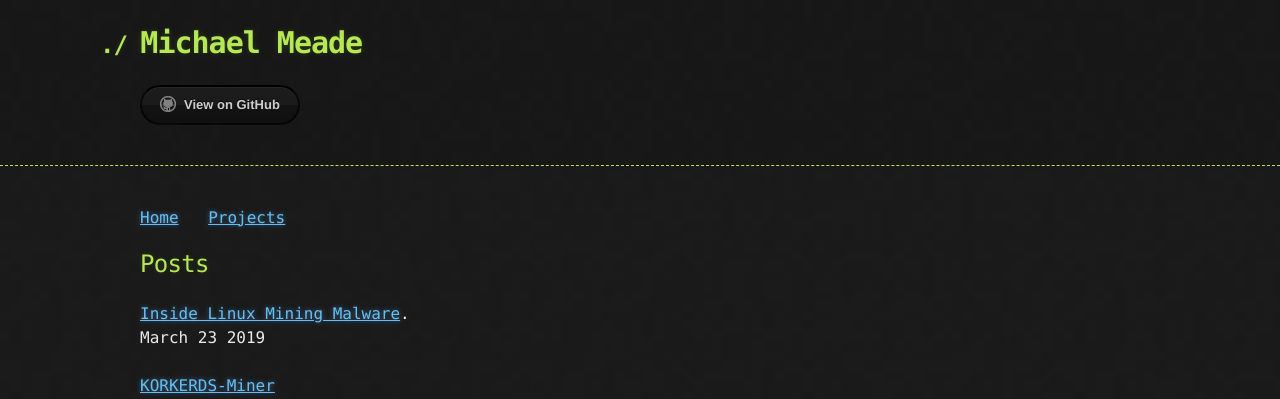
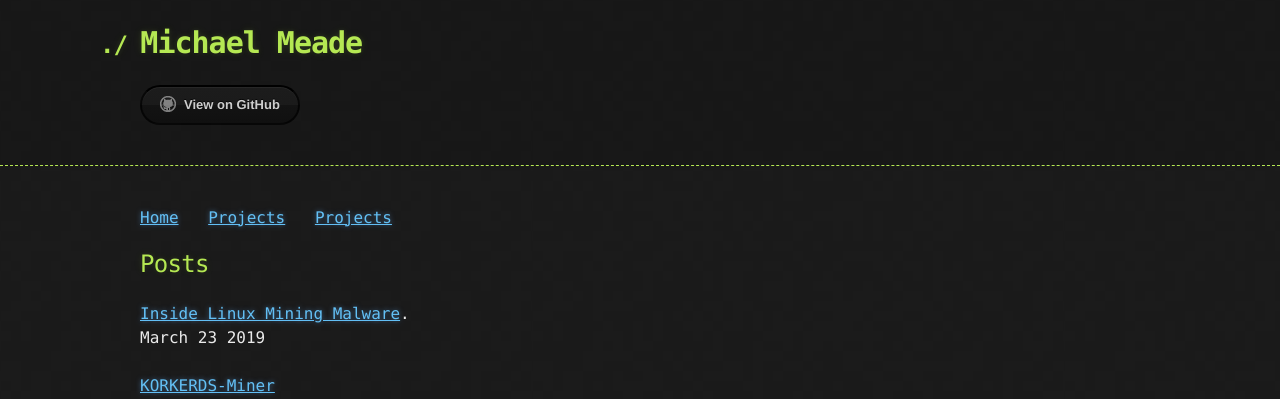
Before and after one commit to Michael-Meade/MinerFind, a Jekyll site: the page built from index.md, in a window 1280 px wide. Shown: the top 399 px of the page. Built offline with Jekyll 4.4.1, drawn with Linux system fonts in a browser that asks for light colours; our own code applies the rules of GitHub Pages for plain Markdown files; the repository's description, which GitHub fills in, is left out.

Commit message:
Update index.md

```diff
--- a/index.md
+++ b/index.md
@@ -1,5 +1,6 @@
 <a href="https://michael-meade.github.io/" style='margin-right:20px'>Home</a>
 <a href="https://michael-meade.github.io/Projects" style='margin-right:20px'>Projects</a>
+<a href="https://michael-meade.github.io/About" style='margin-right:20px'>Projects</a>
 ## Posts
 
 [Inside Linux Mining Malware](./LinuxMalware.md).<br>
```
